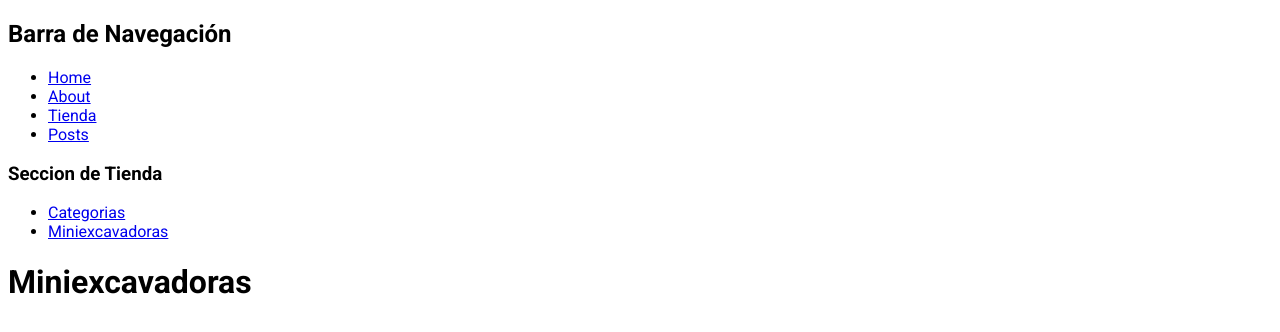
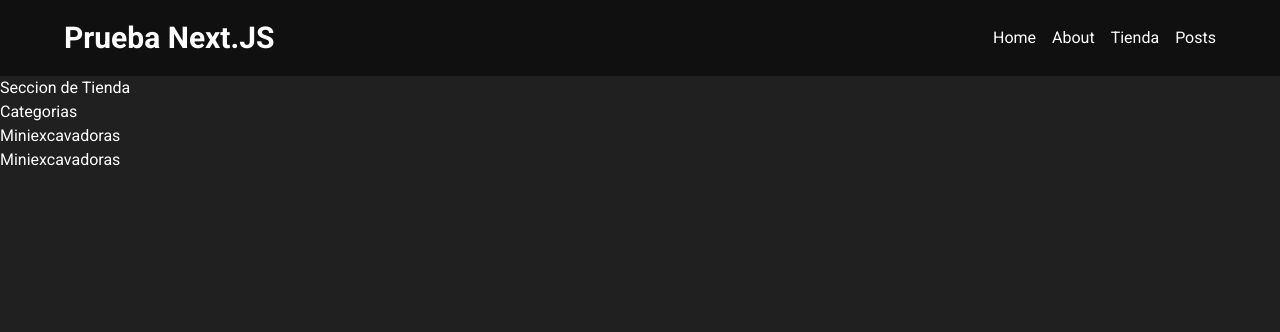
Before and after one commit to RobertoGuzman64/pruebaNextjs, a Next.js app in the folder prueba/: page /tienda/categorias/miniexcavadora in a window 1280 px wide. Shown: the top 332 px of the page. Built offline with nearby package versions, Linux system fonts and the light colour scheme.

Commit message:
seccion 12

```diff
--- /dev/null
+++ b/prueba/app/globals.css
@@ -0,0 +1,8 @@
+@tailwind base;
+@tailwind components;
+@tailwind utilities;
+
+body{
+    background: #202020;
+    color: white;
+}
--- a/prueba/app/layout.jsx
+++ b/prueba/app/layout.jsx
@@ -1,5 +1,6 @@
 import Navbar from "@/components/navbar";
 import { Roboto } from "next/font/google";
+import "./globals.css"
 
 export const metadata = {
     title: 'Equipzilla',
--- a/prueba/app/posts/page.jsx
+++ b/prueba/app/posts/page.jsx
@@ -1,4 +1,5 @@
-import PostCard from '../../components/postcard'
+import PostCard from "@/components/postcard"
+import "./posts.css"
 
 async function loadPosts() {
     const res = await fetch('https://jsonplaceholder.typicode.com/posts')
@@ -10,7 +11,7 @@
 export default async function PostPage() {
     const posts = await loadPosts();
     return (
-        <div>
+        <div className="grid">
             {posts.map((post) => (
                 <PostCard post={post} key={post.id} />
             ))}
--- /dev/null
+++ b/prueba/app/posts/posts.css
@@ -0,0 +1,7 @@
+.grid{
+    display: grid;
+    grid-template-columns: repeat(3,1fr);
+    grid-gap: 1rem;
+    margin: 1rem 0;
+    padding: 4rem;
+}
--- /dev/null
+++ b/prueba/components/navbar.css
@@ -0,0 +1,16 @@
+.navbar{
+    background: #101010;
+    display: flex;
+    justify-content: space-between;
+    padding: 0 4rem;
+    align-items: center;
+}
+
+.navbar ul {
+    display: flex;
+    gap: 1rem;
+}
+
+.navbar ul li {
+    list-style: none;
+}
--- a/prueba/components/navbar.jsx
+++ b/prueba/components/navbar.jsx
@@ -1,9 +1,12 @@
-import Link from 'next/link'
+import Link from "next/link"
+import "./navbar.css"
 
 export default function Navbar() {
     return (
-        <nav>
-            <h1>Barra de Navegación</h1>
+        <nav className='navbar py-5'>
+            <Link href='/'>
+                <h1 className="text-3xl font-bold">Prueba Next.JS</h1>
+            </Link>
             <ul>
                 <li>
                     <Link href='/'>Home</Link>
--- a/prueba/components/postcard.jsx
+++ b/prueba/components/postcard.jsx
@@ -4,13 +4,13 @@
 // (RCC) React Client Component
 export default function PostCard({ post }) {
     return (
-        <div>
+        <div className='bg-gray-950 py-10'>
             <Link href={`/posts/${post.id}`}>
-                <h3>
+                <h3 className='text-xl font-bold mb-4'>
                     {post.id}.{post.title}
                 </h3>
             </Link>
-            <p>{post.body}</p>
+            <p className='text-slate-300'>{post.body}</p>
             <button onClick={() => {
                 alert('Click Funcionando correctamente');
             }}>Click</button>
--- /dev/null
+++ b/prueba/postcss.config.js
@@ -0,0 +1,6 @@
+module.exports = {
+  plugins: {
+    tailwindcss: {},
+    autoprefixer: {},
+  },
+}
--- /dev/null
+++ b/prueba/tailwind.config.js
@@ -0,0 +1,14 @@
+/** @type {import('tailwindcss').Config} */
+module.exports = {
+  content: [
+    "./app/**/*.{js,ts,jsx,tsx,mdx}",
+    "./components/**/*.{js,ts,jsx,tsx,mdx}",
+
+    // Or if using `src` directory:
+    "./src/**/*.{js,ts,jsx,tsx,mdx}",
+  ],
+  theme: {
+    extend: {},
+  },
+  plugins: [],
+}
```
Also changed, not shown: prueba/package.json (+7 -2 lines), 1 other file (tests, documents, lock files or other folders).
